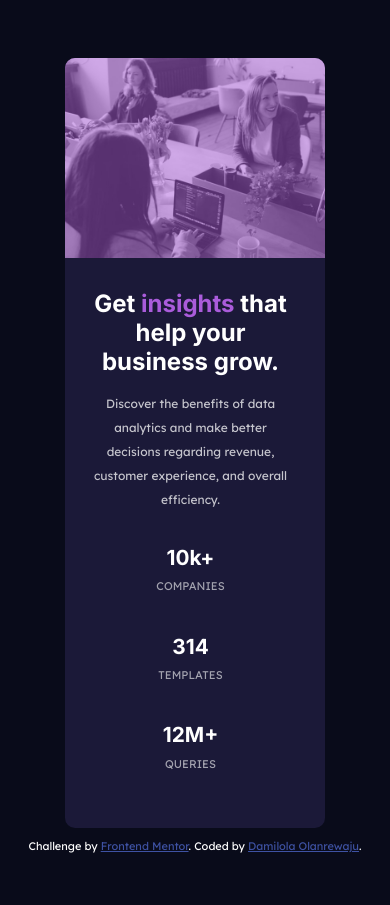
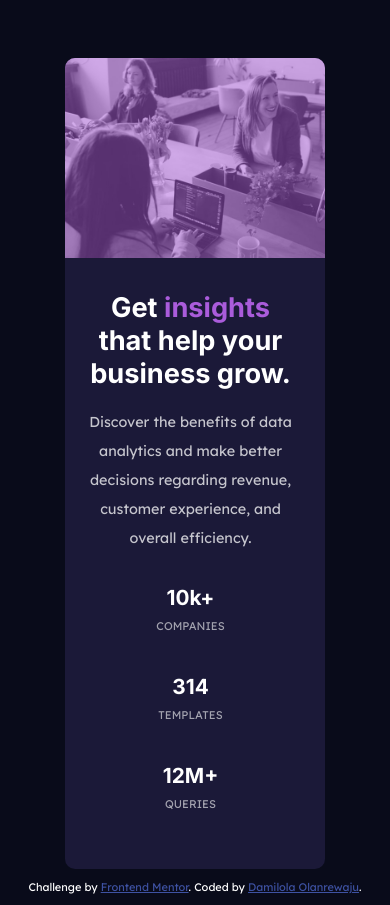
Before and after one commit to Dami-Moore/stats-preview-card-component-main, a plain HTML site: page index.html in a window 390 px wide. Before the commit the page ends 864 px from the top, so only its background shows below. Drawn offline with Linux system fonts and the light colour scheme.

Commit message:
Update style.css

```diff
--- a/style.css
+++ b/style.css
@@ -108,7 +108,7 @@ span {
 @media only screen and (max-width: 900px) {
     .container {
         flex-direction: column-reverse;
-        width: 320px;
+        width: 365px;
         margin: 0 auto;
     }
 
@@ -157,10 +157,10 @@ span {
 
 
     h1 {
-        font-size: 1.5rem;
+        font-size: 1.7rem;
     }
 
     .main-paragraph {
-        font-size: 0.75rem;
+        font-size: 0.9rem;
     }
 }
```
